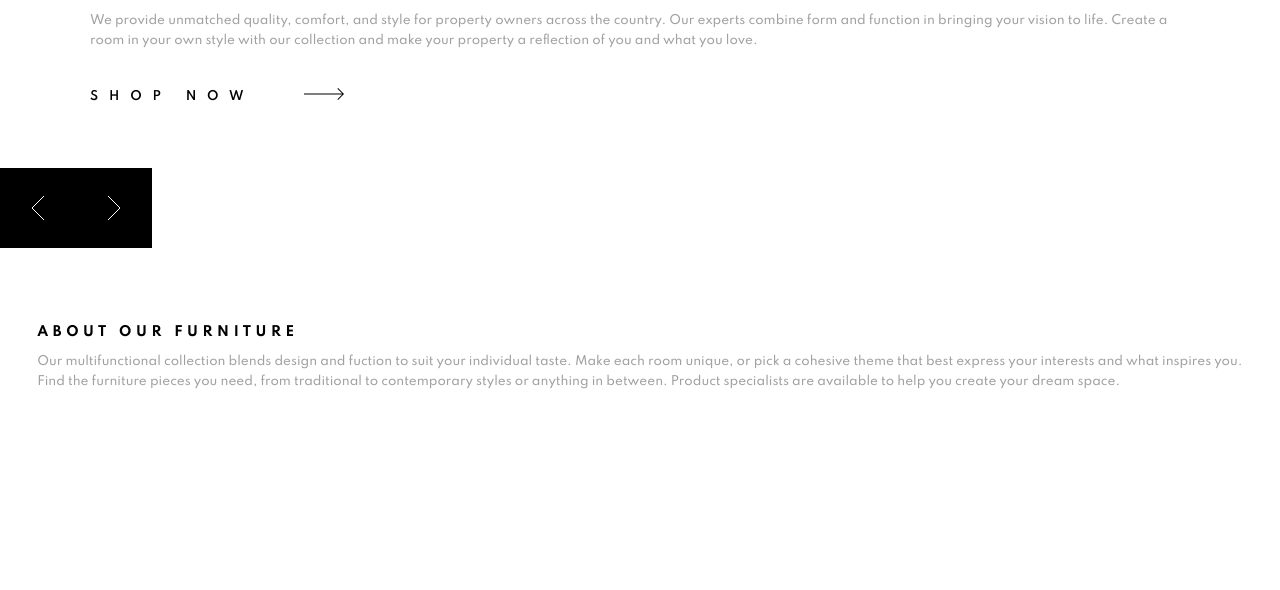
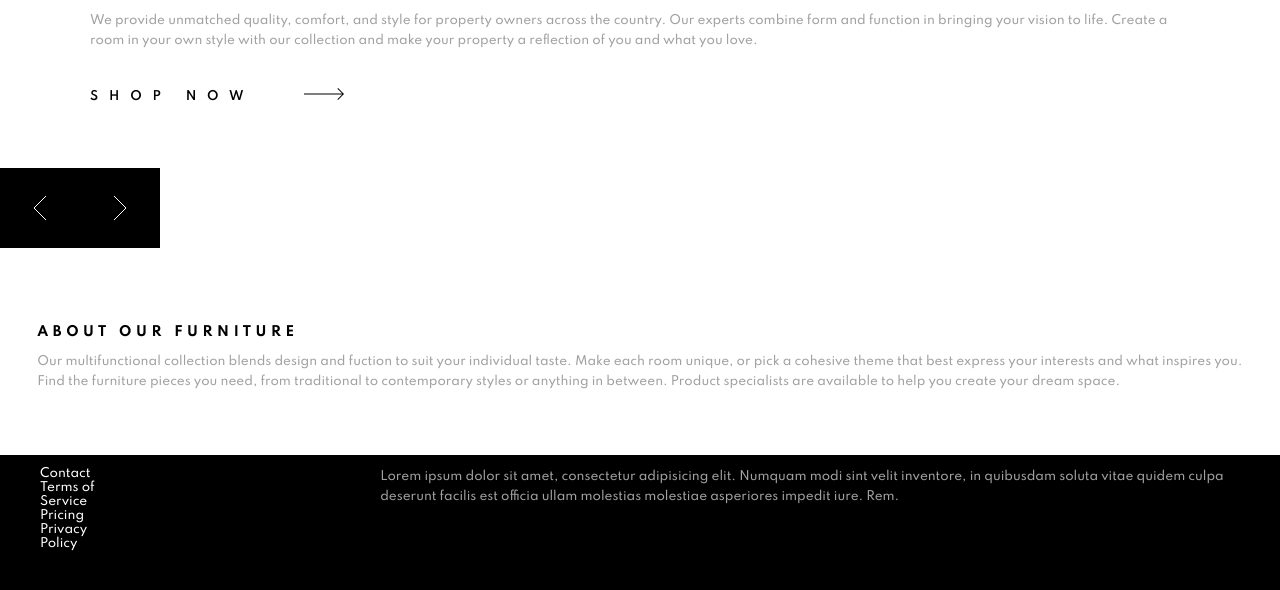
Before and after one commit to mhadzik/room-homepage-master, a website built with webpack: page src/index.html in a window 1280 px wide. Shown: the part 182-772 px from the top of the page. Built offline with nearby package versions, Linux system fonts and the light colour scheme; files whose address does not match are found by name.

Commit message:
add footer and style, fix arrows for slider

```diff
--- a/src/index.html
+++ b/src/index.html
@@ -80,5 +80,23 @@
         </div>
       </div>
     </section>
+    <!-- SECTION FOOTER -->
+    <section class="footer">
+      <div class="footer__container flex container-fluid">
+        <div class="footer__col flex footer__col--left">
+          <ul class="footer__list">
+            <li class="footer__list--item">Contact</li>
+            <li class="footer__list--item">Terms of Service</li>
+            <li class="footer__list--item">Pricing</li>
+            <li class="footer__list--item">Privacy Policy</li>
+          </ul>
+        </div>
+        <div class="footer__col flex footer__col--middle">
+          <h2>CONTACT US FOR MORE INFORMATION</h2>
+            <p>Lorem ipsum dolor sit amet, consectetur adipisicing elit. Numquam modi sint velit inventore, in quibusdam soluta vitae quidem culpa deserunt facilis est officia ullam molestias molestiae asperiores impedit iure. Rem.</p>
+        </div>
+        <div class="footer__col flex footer__col--right"></div>
+      </div>
+    </section>
   </body>
 </html>
--- /dev/null
+++ b/src/style/_footer.scss
@@ -0,0 +1,31 @@
+.footer{
+    &__container{
+        background-color: $black;
+        width: 100%;
+        margin-top: -1.3em;
+        height: 26.5vh;
+    }
+
+    &__col{
+        &--left{
+
+            .footer__list {
+                list-style-type: none;
+
+                &--item {
+                    color: $white;
+                    font-weight: $font-weight-light;
+                }
+            }
+
+        }
+
+        &--middle{
+
+        }
+
+        &--right{
+
+        }
+    }
+}
--- a/src/style/_slider.scss
+++ b/src/style/_slider.scss
@@ -44,7 +44,7 @@
     display: inline-block;
     position: relative;
     background-color: black;
-    width: 76px;
+    width: 80px;
     height: 80px;
     margin-right: -3px;
 
--- a/src/style/main.scss
+++ b/src/style/main.scss
@@ -19,6 +19,9 @@
 /* ##### ABOUT ##### */
 @import "about";
 
+/* ##### FOOTER ##### */
+@import "footer";
+
 body {
   margin: 0;
   padding: 0;
```
